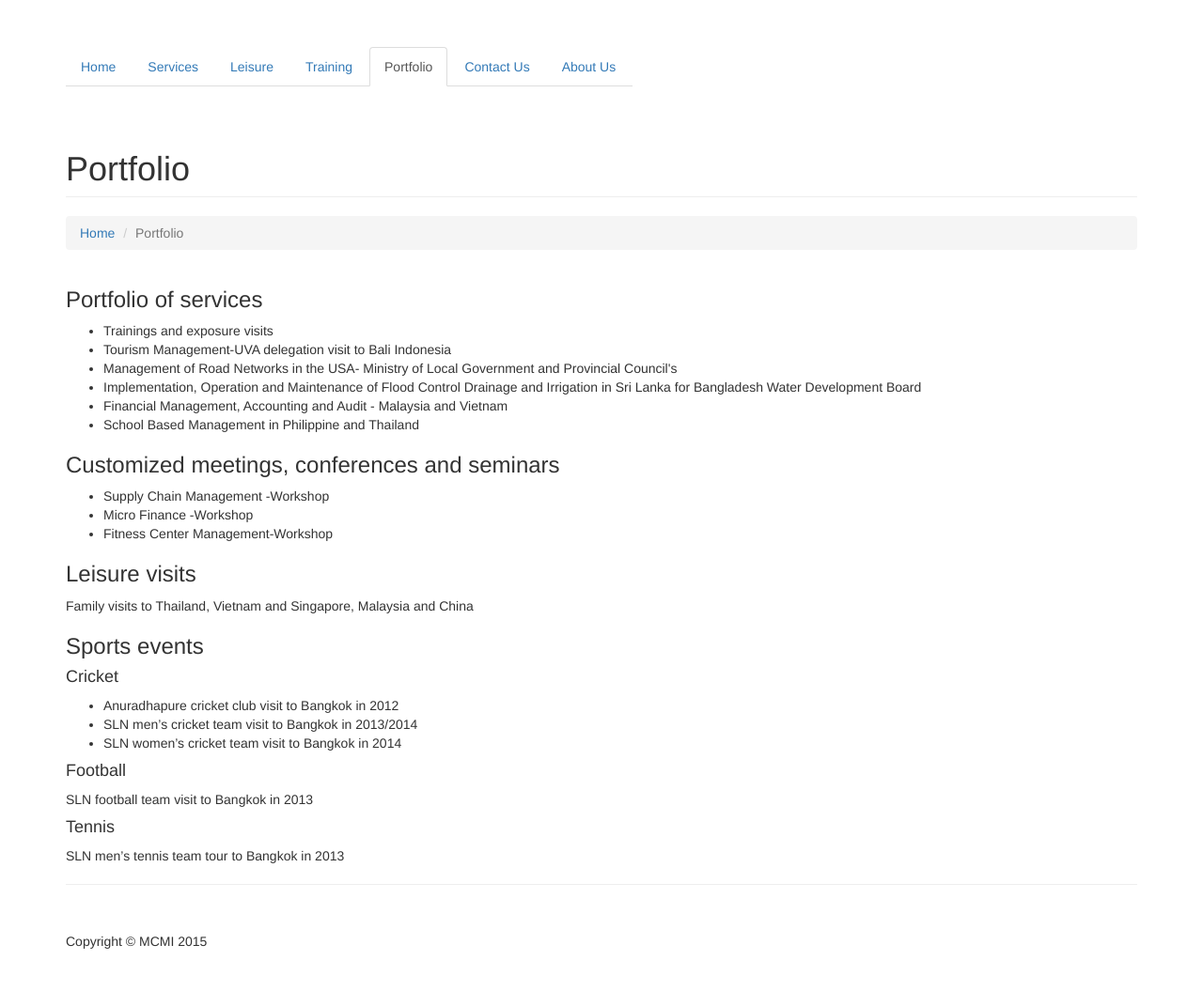
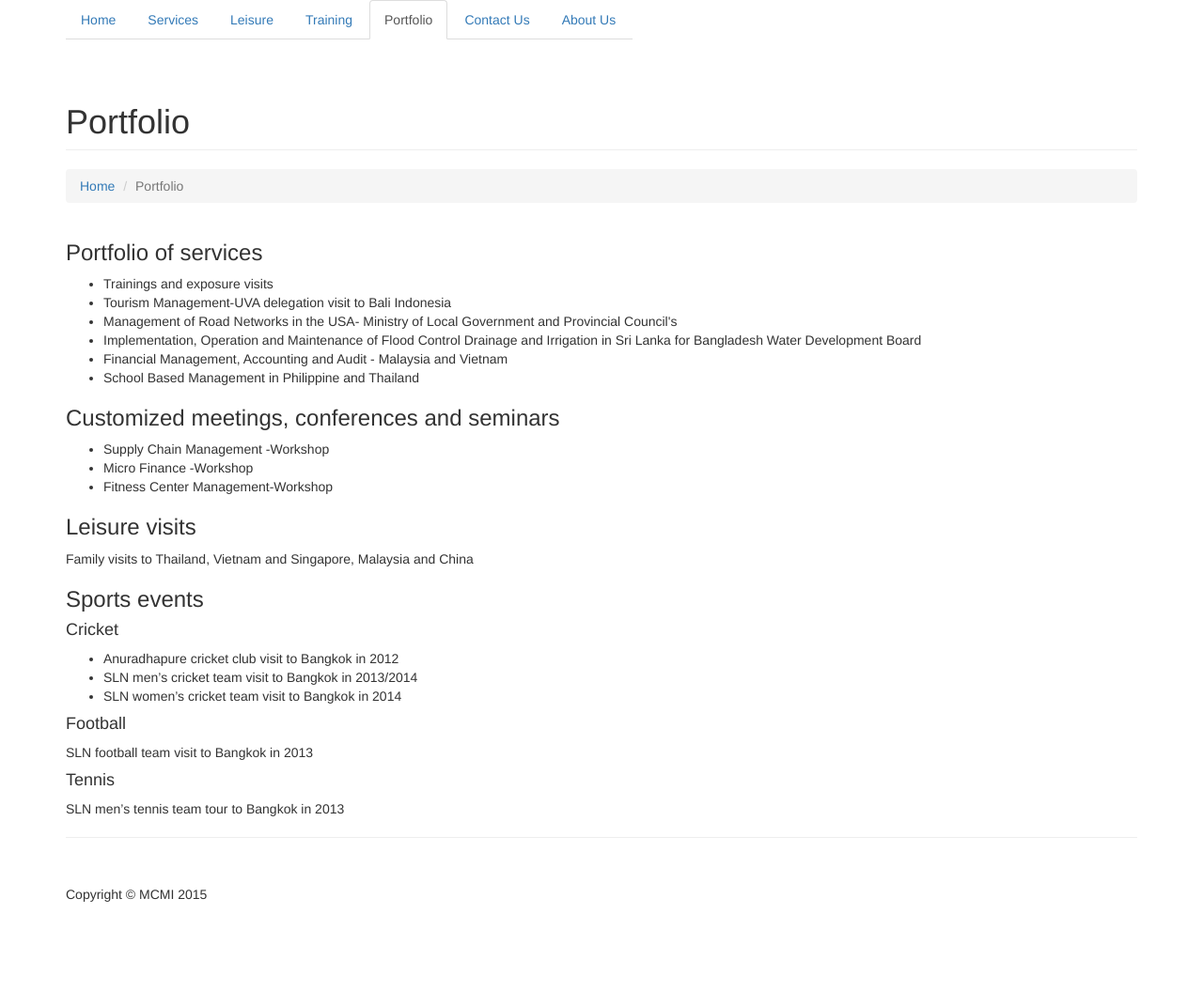
Before and after one commit to beyond2013/mcmi, a Jekyll site: the page built from portfolio.html, in a window 1280 px wide. Shown: the whole page at 94% size. Built offline with Jekyll 4.4.1, drawn with Linux system fonts in a browser that asks for light colours; after the commit the page ends 1022 px from its top, so only the background shows below that.

Commit message:
changed top padding in css

```diff
--- a/assets/css/modern-business.css
+++ b/assets/css/modern-business.css
@@ -12,7 +12,7 @@ body {
 }
 
 body {
-    padding-top: 50px; /* Required padding for .navbar-fixed-top. Remove if using .navbar-static-top. Change if height of navigation changes. */
+   /* padding-top: 50px;  Required padding for .navbar-fixed-top. Remove if using .navbar-static-top. Change if height of navigation changes. */
 }
 
 .img-portfolio {
```
